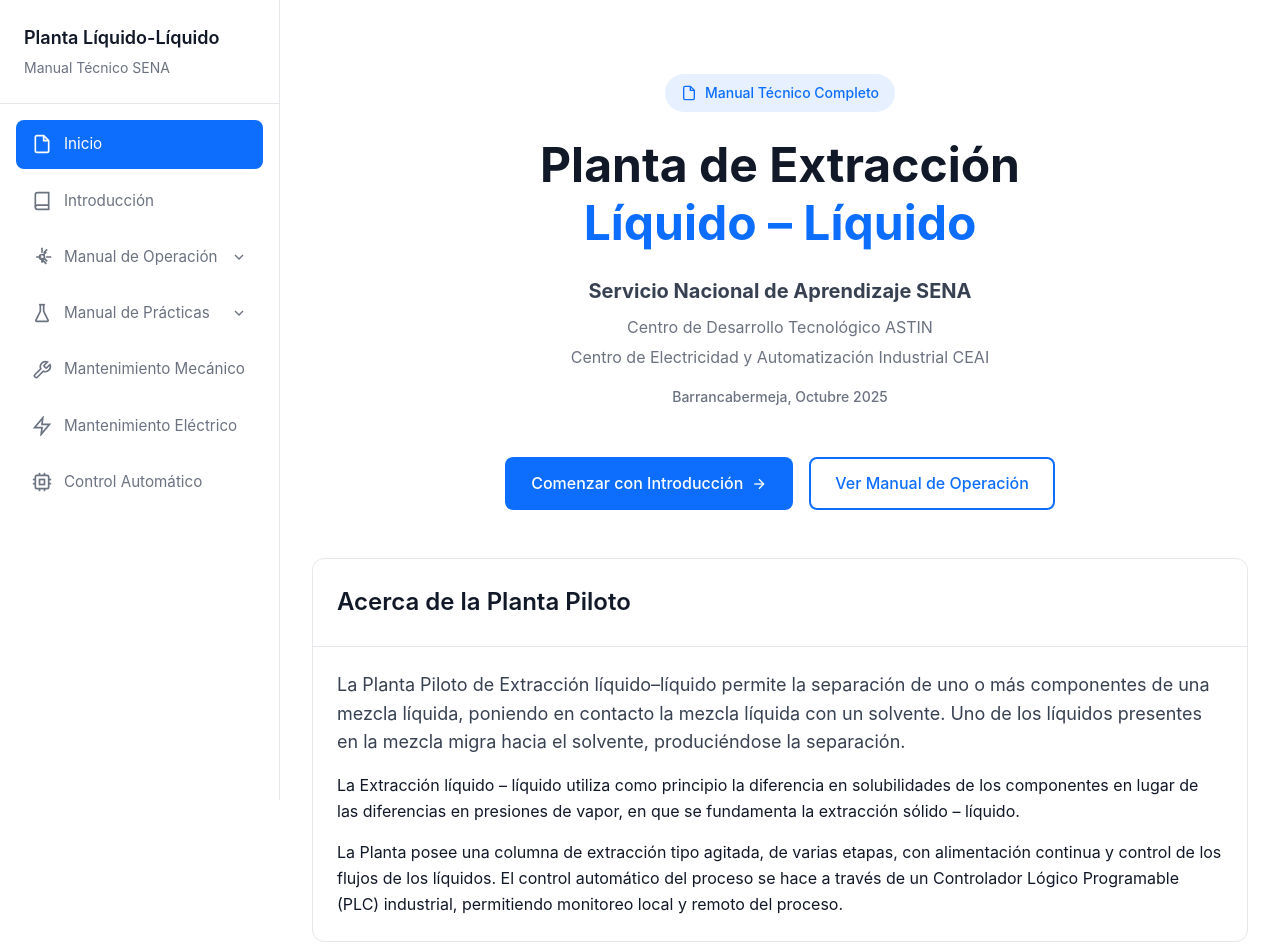
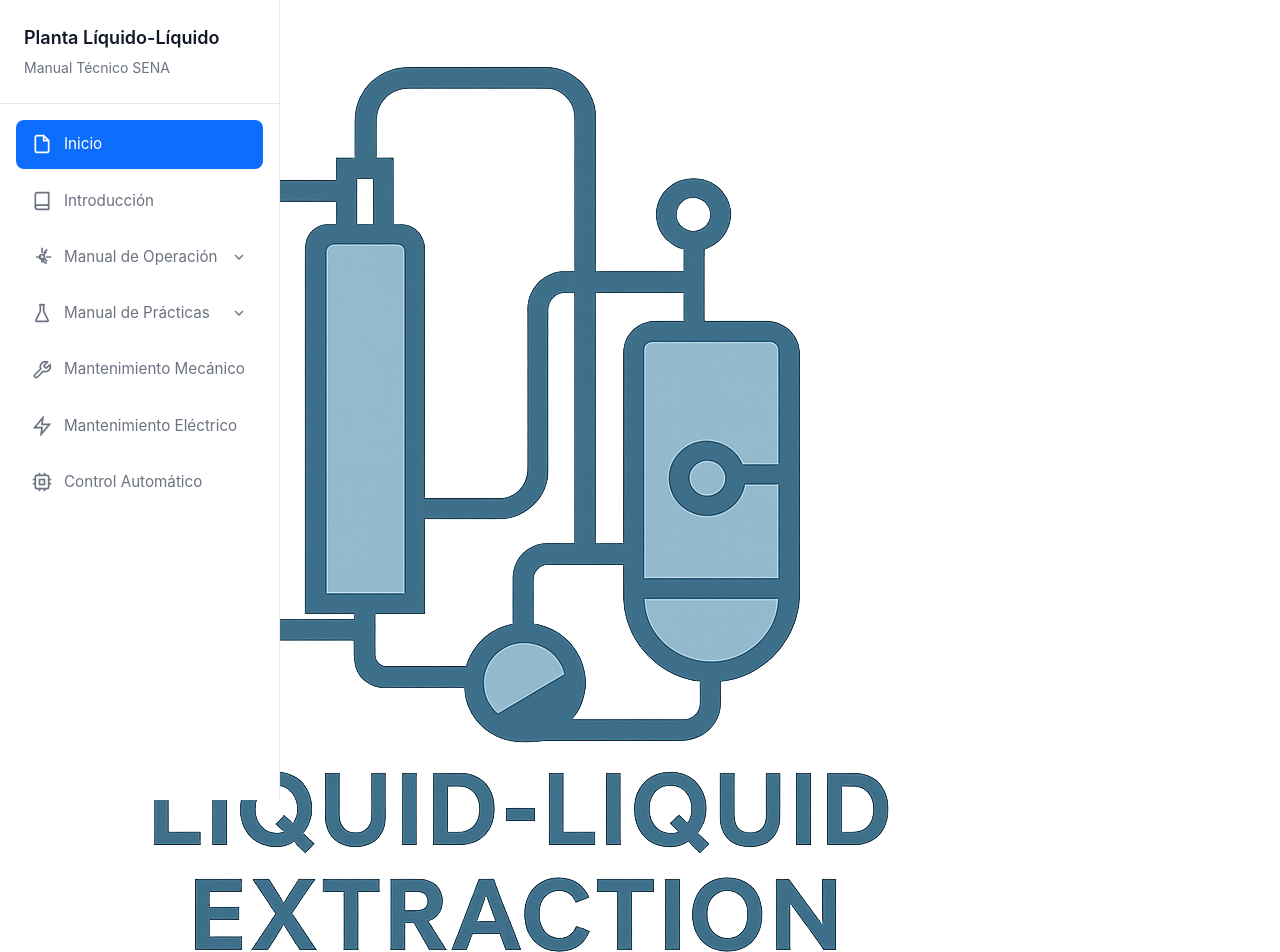
Before and after one commit to andrestorresandres85-gif/PLL-300-HTML, a plain HTML site: page index.html in a window 1280 px wide. Shown: the top 952 px of the page. Drawn offline with Linux system fonts and the light colour scheme.

Commit message:
Fix logo image source and add alt text

```diff
--- a/index.html
+++ b/index.html
@@ -4,7 +4,7 @@
     <meta charset="UTF-8">
     <meta name="viewport" content="width=device-width, initial-scale=1.0">
     <title>Planta Líquido-Líquido | Manual Técnico SENA</title>
-    <img src="logo" ></img>
+    <img src="/logo.png" alt="Logo de mi sitio" class="logo">
     <link rel="stylesheet" href="styles.css">
 </head>
 <body>
```
